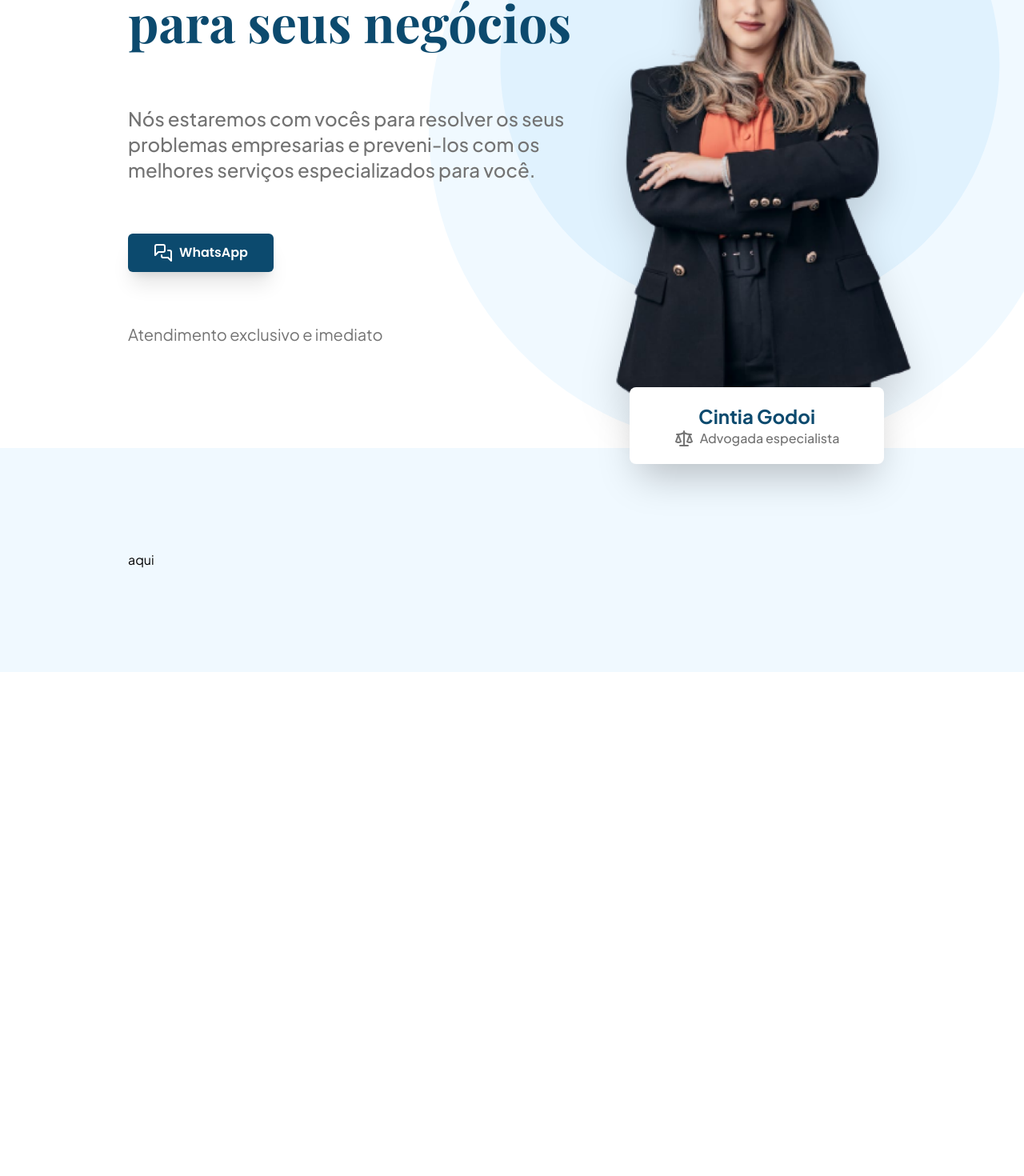
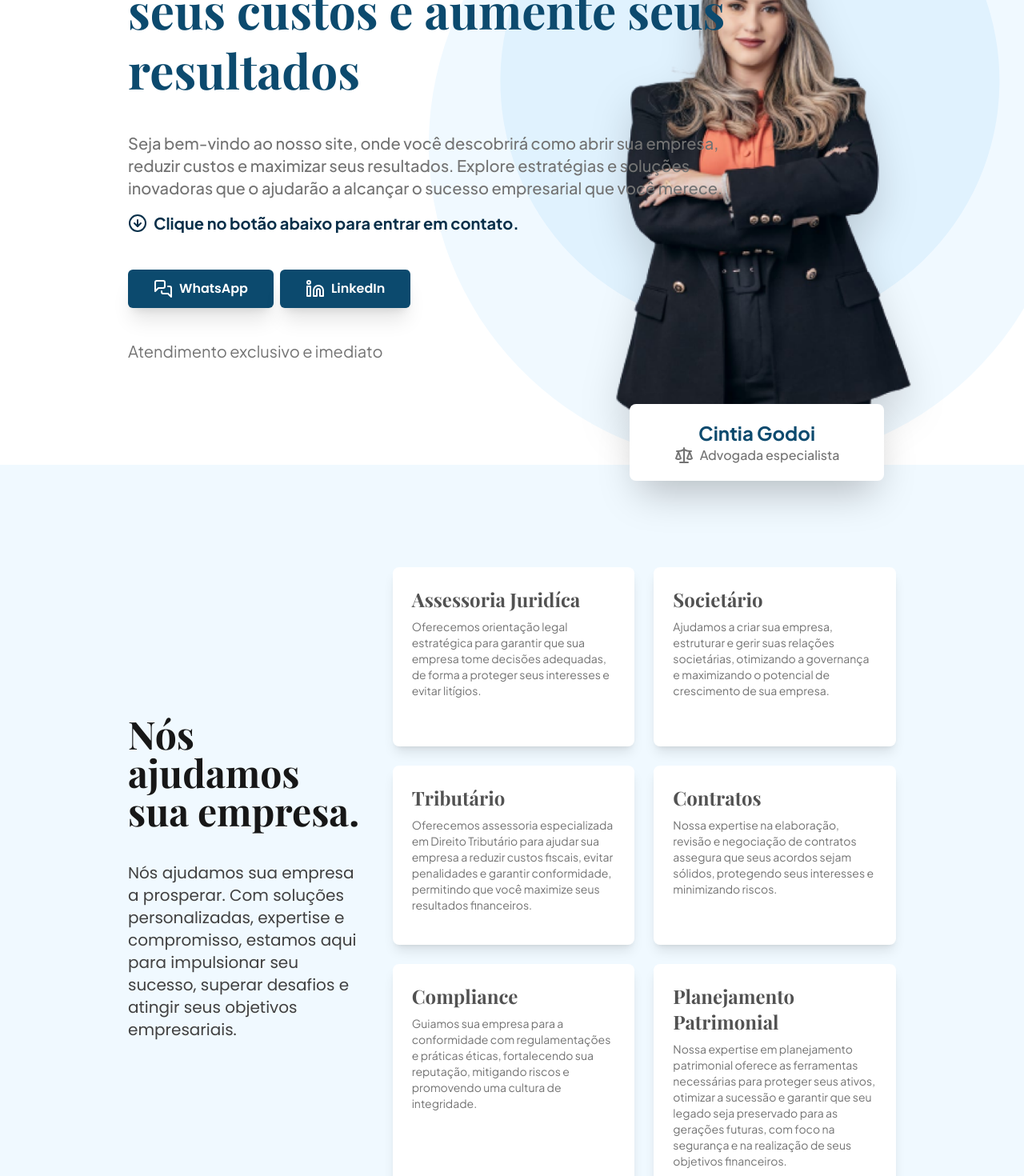
Before and after one commit to caiousper2011/cintia-godoi, a Next.js app: page / in a window 1280 px wide. Shown: the part 360-1830 px from the top of the page at 80% size. Before the commit the page ends 1200 px from the top, so only its background shows below. Built offline with nearby package versions, Linux system fonts and the light colour scheme.

Commit message:
feat(differentials): criating card description component

```diff
--- a/src/components/Button/index.tsx
+++ b/src/components/Button/index.tsx
@@ -14,7 +14,7 @@ const Button = ({ ariaLabel, Icon, text, ...rest }: ButtonProps) => {
       {...rest}
       className={clsx(
         rest.className,
-        'hover: inline-flex justify-center  gap-2 rounded-md  bg-sky-900  px-8 py-3 text-center font-semibold text-white shadow-xl transition hover:bg-sky-700  active:bg-sky-800 active:shadow-md',
+        'hover: inline-flex items-center justify-center  gap-2 rounded-md  bg-sky-900  px-8 py-3 text-center font-semibold text-white shadow-xl transition hover:bg-sky-700  active:bg-sky-800 active:shadow-md',
         poppins.className,
       )}
       type="button"
--- /dev/null
+++ b/src/components/CardDescription/index.tsx
@@ -0,0 +1,26 @@
+import { playfair } from '@/utils/fonts'
+import clsx from 'clsx'
+
+interface ButtonProps extends HTMLDivElement {
+  title: string
+  description: string
+}
+
+const CardDescription = ({ title, description, ...rest }: ButtonProps) => {
+  return (
+    <div
+      {...rest}
+      className={clsx(
+        rest.className,
+        'w-full space-y-2 rounded-lg bg-white p-6 shadow-lg sm:min-h-[224px]',
+      )}
+    >
+      <h5 className={clsx('text-2xl text-neutral-600', playfair.className)}>
+        {title}
+      </h5>
+      <p className="text-sm text-neutral-500">{description}</p>
+    </div>
+  )
+}
+
+export default CardDescription
--- a/src/components/Differentials/index.tsx
+++ b/src/components/Differentials/index.tsx
@@ -1,7 +1,55 @@
+import { playfair, poppins } from '@/utils/fonts'
+import clsx from 'clsx'
+import CardDescription from '../CardDescription'
+
 const Differentials = () => {
   return (
     <div className="bg-sky-50">
-      <section className="max-w-screen-2xl  px-3 py-32 md:px-app">aqui</section>
+      <section className="grid max-w-screen-2xl grid-cols-1 items-center gap-8 px-3 py-20 sm:py-32 lg:grid-cols-3 lg:flex-row lg:px-app">
+        <div className="space-y-10">
+          <h4
+            className={clsx(
+              'text-4xl font-bold text-neutral-900 lg:text-5xl',
+              playfair.className,
+            )}
+          >
+            Nós ajudamos sua empresa.
+          </h4>
+          <p className={clsx('text-xl text-neutral-700', poppins.className)}>
+            Nós ajudamos sua empresa a prosperar. Com soluções personalizadas,
+            expertise e compromisso, estamos aqui para impulsionar seu sucesso,
+            superar desafios e atingir seus objetivos empresariais.
+          </p>
+        </div>
+        <div className="col-span-2 grid grid-cols-1 gap-6 sm:grid-cols-2">
+          <CardDescription
+            title="Assessoria Juridíca"
+            description="Oferecemos orientação legal estratégica para garantir que sua empresa tome decisões adequadas, de forma a proteger seus interesses e evitar litígios."
+          />
+          <CardDescription
+            title="Societário"
+            description="Ajudamos a criar sua empresa, estruturar e gerir suas relações societárias, otimizando a governança e maximizando o potencial de crescimento de sua empresa.
+"
+          />
+          <CardDescription
+            title="Tributário"
+            description="Oferecemos assessoria especializada em Direito Tributário para ajudar sua empresa a reduzir custos fiscais, evitar penalidades e garantir conformidade, permitindo que você maximize seus resultados financeiros.
+"
+          />
+          <CardDescription
+            title="Contratos"
+            description="Nossa expertise na elaboração, revisão e negociação de contratos assegura que seus acordos sejam sólidos, protegendo seus interesses e minimizando riscos."
+          />
+          <CardDescription
+            title="Compliance"
+            description="Guiamos sua empresa para a conformidade com regulamentações e práticas éticas, fortalecendo sua reputação, mitigando riscos e promovendo uma cultura de integridade."
+          />
+          <CardDescription
+            title="Planejamento Patrimonial"
+            description="Nossa expertise em planejamento patrimonial oferece as ferramentas necessárias para proteger seus ativos, otimizar a sucessão e garantir que seu legado seja preservado para as gerações futuras, com foco na segurança e na realização de seus objetivos financeiros."
+          />
+        </div>
+      </section>
     </div>
   )
 }
--- a/src/components/Header/index.tsx
+++ b/src/components/Header/index.tsx
@@ -5,7 +5,7 @@ const Header: React.FC = () => {
   return (
     <header
       className={clsx(
-        'sticky left-0 top-0 z-20 flex w-full items-center justify-center gap-2 bg-white p-2 py-5 text-xl font-bold text-white md:justify-start md:px-app',
+        'sticky left-0 top-0 z-20 flex w-full items-center justify-center gap-2 bg-white p-2 py-5 text-xl font-bold text-white md:px-app lg:justify-start',
         poppins.className,
       )}
       tabIndex={0}
@@ -14,7 +14,7 @@ const Header: React.FC = () => {
       aria-level={1}
     >
       <div className="rounded-full bg-sky-900 px-1 py-1 ">CG</div>
-      <h1 className="text-center text-neutral-700">Cintia Godoi Advocacia</h1>
+      <h1 className="text-center text-neutral-700">Cintia Godoi - Advocacia</h1>
     </header>
   )
 }
--- a/src/components/Personal/index.tsx
+++ b/src/components/Personal/index.tsx
@@ -4,19 +4,23 @@
 import { playfair } from '@/utils/fonts'
 import clsx from 'clsx'
 import Button from '../Button'
-import { MessagesSquare, Scale } from 'lucide-react'
+import { MessagesSquare, Scale, Linkedin, ArrowDownCircle } from 'lucide-react'
 
 const Personal: React.FC = () => {
   const handleOpenWhatsapp = () => {
-    window.open('https://wa.me/+5511952875150', '_blank')
+    window.open('https://wa.me/+5511940412023', '_blank')
+  }
+
+  const handleOpenLinkedin = () => {
+    window.open('https://www.linkedin.com/in/cintia-godoi-/', '_blank')
   }
 
   return (
-    <section className="relative flex max-w-screen-2xl items-center px-3 md:px-app">
-      <div className="z-10 flex flex-col items-start gap-16 py-20 md:py-32">
-        <div className="space-y-6">
+    <section className="relative flex max-w-screen-2xl items-center px-3  lg:px-app">
+      <div className="z-10 flex flex-col items-start gap-10 py-20 sm:py-32">
+        <div className="space-y-4">
           <div className="inline-flex items-center gap-3 rounded-full bg-sky-200 p-1 ">
-            <div className="rounded-full bg-sky-900 px-6 py-2 text-white md:py-1">
+            <div className="xs:py-2 rounded-full bg-sky-900 px-6 py-3 text-white md:py-1">
               Especialidades
             </div>
             <span className="mr-3 leading-4 text-sky-900">
@@ -25,28 +29,41 @@ const Personal: React.FC = () => {
           </div>
           <h2
             className={clsx(
-              'max-w-2xl text-6.5xl/tight text-sky-900',
+              'max-w-3xl text-4xl text-sky-900 md:text-6xl/tight',
               playfair.className,
             )}
           >
-            Soluções estratégicas para seus negócios
+            Abra sua empresa, diminua seus custos e aumente seus resultados
           </h2>
         </div>
-        <h3 className="max-w-xl text-2xl font-medium text-neutral-900 lg:text-neutral-500">
-          Nós estaremos com vocês para resolver os seus problemas empresarias e
-          preveni-los com os melhores serviços especializados para você.
+        <h3 className="max-w-3xl text-xl font-medium text-neutral-900 lg:text-neutral-500">
+          Seja bem-vindo ao nosso site, onde você descobrirá como abrir sua
+          empresa, reduzir custos e maximizar seus resultados. Explore
+          estratégias e soluções inovadoras que o ajudarão a alcançar o sucesso
+          empresarial que você merece.
+          <span className="mt-4 inline-flex items-center gap-2 font-semibold text-sky-950 ">
+            <ArrowDownCircle /> Clique no botão abaixo para entrar em contato.
+          </span>
         </h3>
+        <div className="flex gap-2">
           <Button
             className="w-full md:w-auto"
             text="WhatsApp"
             Icon={<MessagesSquare />}
             onClick={handleOpenWhatsapp}
           />
+          <Button
+            className="w-full md:w-auto"
+            text="LinkedIn"
+            Icon={<Linkedin />}
+            onClick={handleOpenLinkedin}
+          />
+        </div>
         <p className="hidden text-xl text-neutral-500 md:inline-block">
           Atendimento exclusivo e imediato
         </p>
       </div>
-      <div className="absolute -right-14 bottom-14 flex justify-end opacity-30 md:justify-center lg:bottom-0 lg:opacity-100">
+      <div className="absolute -right-14 bottom-14 flex justify-end opacity-20 md:justify-center lg:bottom-0 lg:opacity-100">
         <div className="flex h-[50rem] w-[50rem] rotate-1 justify-center rounded-full bg-sky-50 p-2 ">
           <div className="h-[39em] w-[39em] rounded-full bg-sky-100"></div>
         </div>
```
Lines whose indentation alone changed are shown as unchanged.
